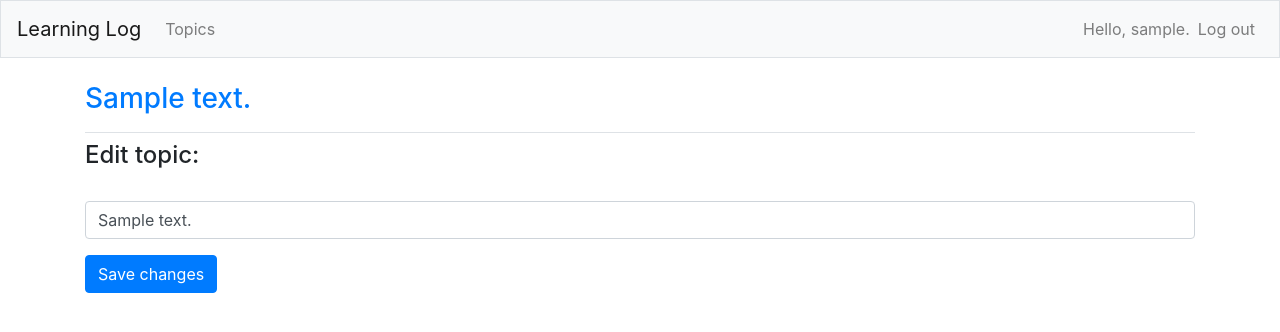
After one commit to xnp2020/learning_logs, a Django app: page /edit_topic/1/ in a window 1280 px wide. The commit adds this page. Shown: the top 332 px of the page. Run offline with Django 4.2, Linux system fonts and the light colour scheme; a user stored in the database is signed in; tables that the repository leaves empty hold one stand-in row (values such as "Sample post"); some libraries are stand-ins or nearby versions.

Commit message:
新增编辑主题

```diff
--- /dev/null
+++ b/learning_logs/templates/learning_logs/edit_topic.html
@@ -0,0 +1,17 @@
+{% extends 'learning_logs/base.html' %}
+{% load bootstrap4 %}
+
+{% block page_header %}
+<h3><a href="{% url 'learning_logs:topic' topic.id %}">{{ topic }}</a></h3>
+{% endblock page_header %}
+
+{% block content %}
+<h4>Edit topic:</h4>
+<form class="form" action="{% url 'learning_logs:edit_topic' topic.id %}" method="post">
+    {% csrf_token %}
+    {% bootstrap_form form %}
+    {% buttons %}
+    <button class="btn btn-primary" name="submit">Save changes</button>
+    {% endbuttons %}
+</form>
+{% endblock content %}
--- a/learning_logs/templates/learning_logs/topics.html
+++ b/learning_logs/templates/learning_logs/topics.html
@@ -10,7 +10,7 @@
     {% for topic in topics %}
     <li>
         <h3>
-            <a href="{% url 'learning_logs:topic' topic.id %}">{{ topic }}</a>
+            <a href="{% url 'learning_logs:topic' topic.id %}">{{ topic }}</a> [<a href="{% url 'learning_logs:edit_topic' topic.id %}">编辑</a>]
         </h3>
     </li>
     {% empty %}
--- a/learning_logs/urls.py
+++ b/learning_logs/urls.py
@@ -16,5 +16,7 @@ urlpatterns = [
     # 用于添加新条目的页面
     path('new_entry/<int:topic_id>/', views.new_entry, name='new_entry'),
     # 用于编辑条目的页面
-    path('edit_entry/<int:entry_id>/', views.edit_entry, name='edit_entry')
+    path('edit_entry/<int:entry_id>/', views.edit_entry, name='edit_entry'),
+    # 用于编辑topic的页面
+    path('edit_topic/<int:topic_id>/', views.edit_topic, name='edit_topic'),
 ]
--- a/learning_logs/views.py
+++ b/learning_logs/views.py
@@ -97,3 +97,23 @@ def edit_entry(request, entry_id):
 
     context = {'entry': entry, 'topic': topic, 'form': form}
     return render(request, 'learning_logs/edit_entry.html', context)
+
+@login_required
+def edit_topic(request, topic_id):
+    """编辑既有主题"""
+    topic = get_object_or_404(Topic, id=topic_id)
+    # 确认请求的主题属于当前用户
+    check_topic_owner(request,topic)
+
+    if request.method != 'POST':
+        # 初次请求： 使用当前条目的填充表单
+        form = TopicForm(instance=topic)
+    else:
+        # POST提交的数据： 对数据进行处理
+        form = TopicForm(instance=topic, data=request.POST)
+        if form.is_valid():
+            form.save()
+            return redirect('learning_logs:topics')
+
+    context = {'topic': topic, 'form': form}
+    return render(request, 'learning_logs/edit_topic.html', context)
```
